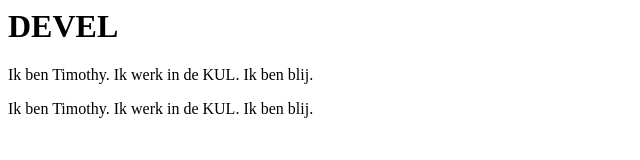
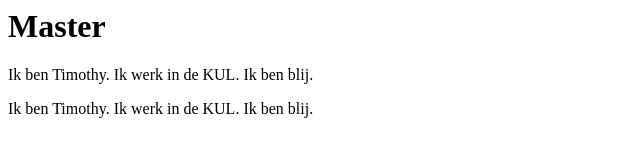
Before and after one commit to callemein/Git_Sessie, a plain HTML site: page index.html in a window 1280 px wide. Shown: the full height of the page, 0-640 px from the left. Drawn offline with Linux system fonts and the light colour scheme.

Commit message:
Fix van de header

```diff
--- a/index.html
+++ b/index.html
@@ -1,7 +1,7 @@
 <html>
 
 <body>
-<h1>DEVEL</h1>
+<h1>Master</h1>
 
 <p> Ik ben Timothy. Ik werk in de KUL. Ik ben blij.
 
```
